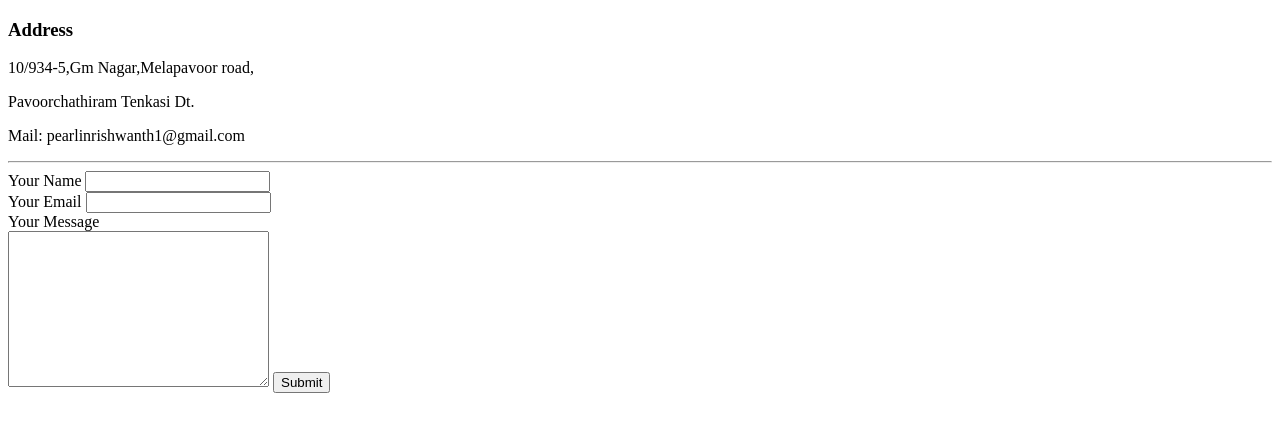
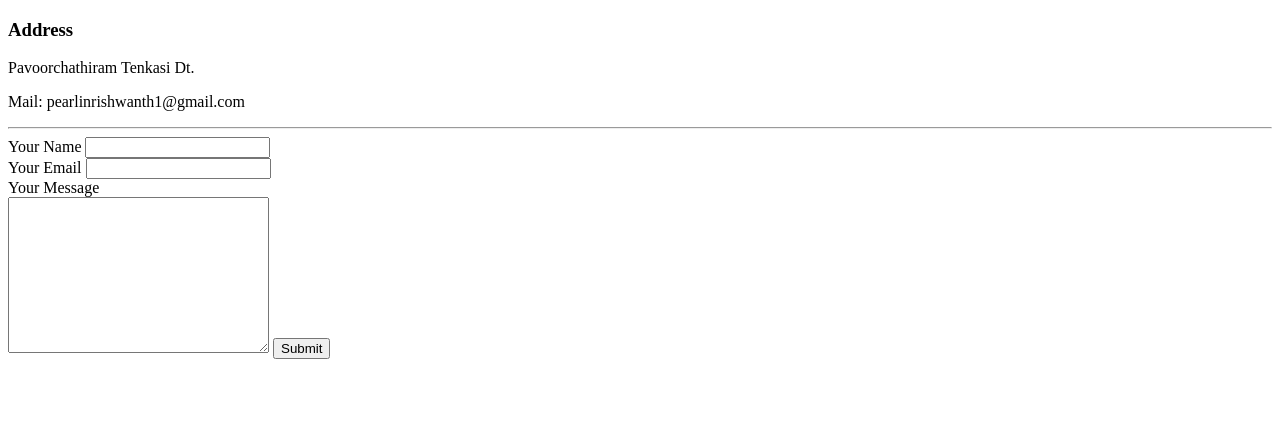
Before and after one commit to PearlinRishwanthR/Html-portfolio, a plain HTML site: page Contactme.html in a window 1280 px wide. Drawn offline with Linux system fonts and the light colour scheme.

Commit message:
Update Contactme.html

```diff
--- a/Contactme.html
+++ b/Contactme.html
@@ -8,7 +8,6 @@
   </head>
   <body>
     <h3><strong>Address</strong></h3>
-    <p>10/934-5,Gm Nagar,Melapavoor road,</p>
     <p>Pavoorchathiram Tenkasi Dt.</p>
     <p>Mail: pearlinrishwanth1@gmail.com</p>
 <hr>
```
